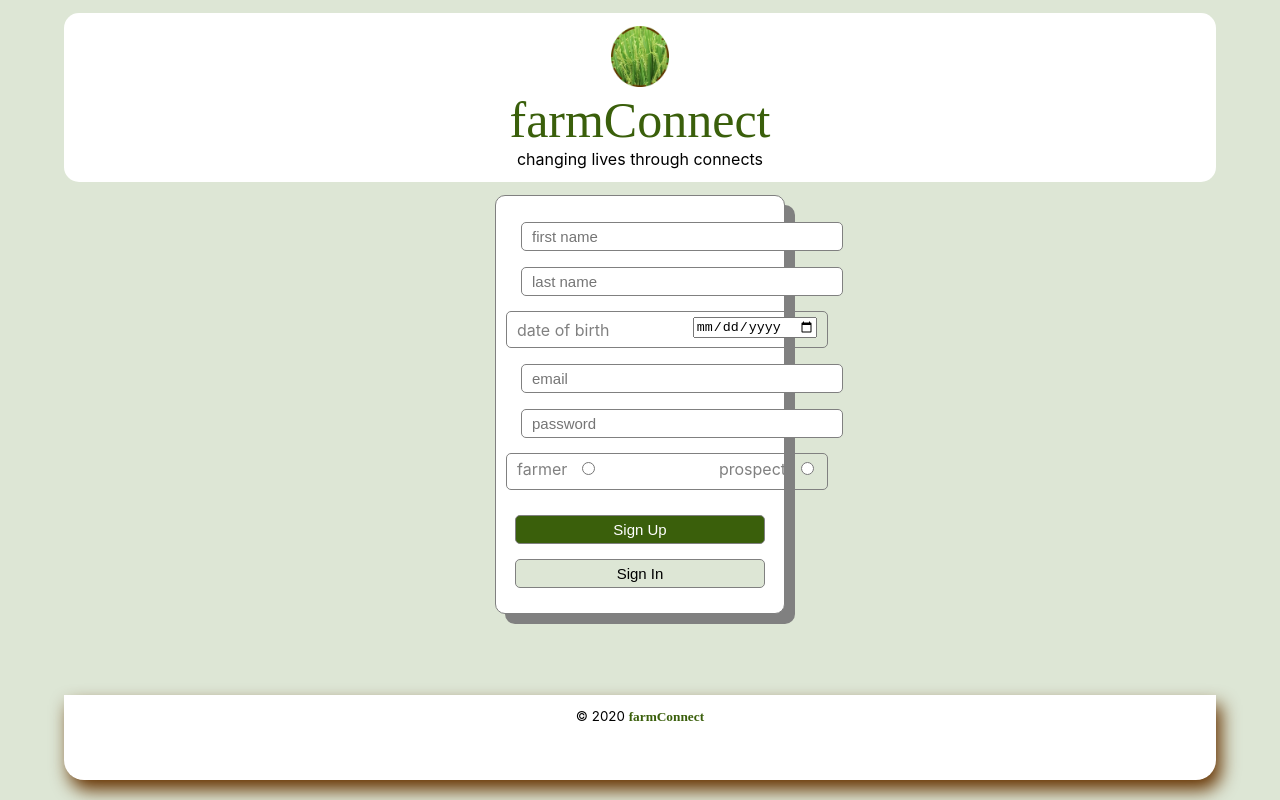
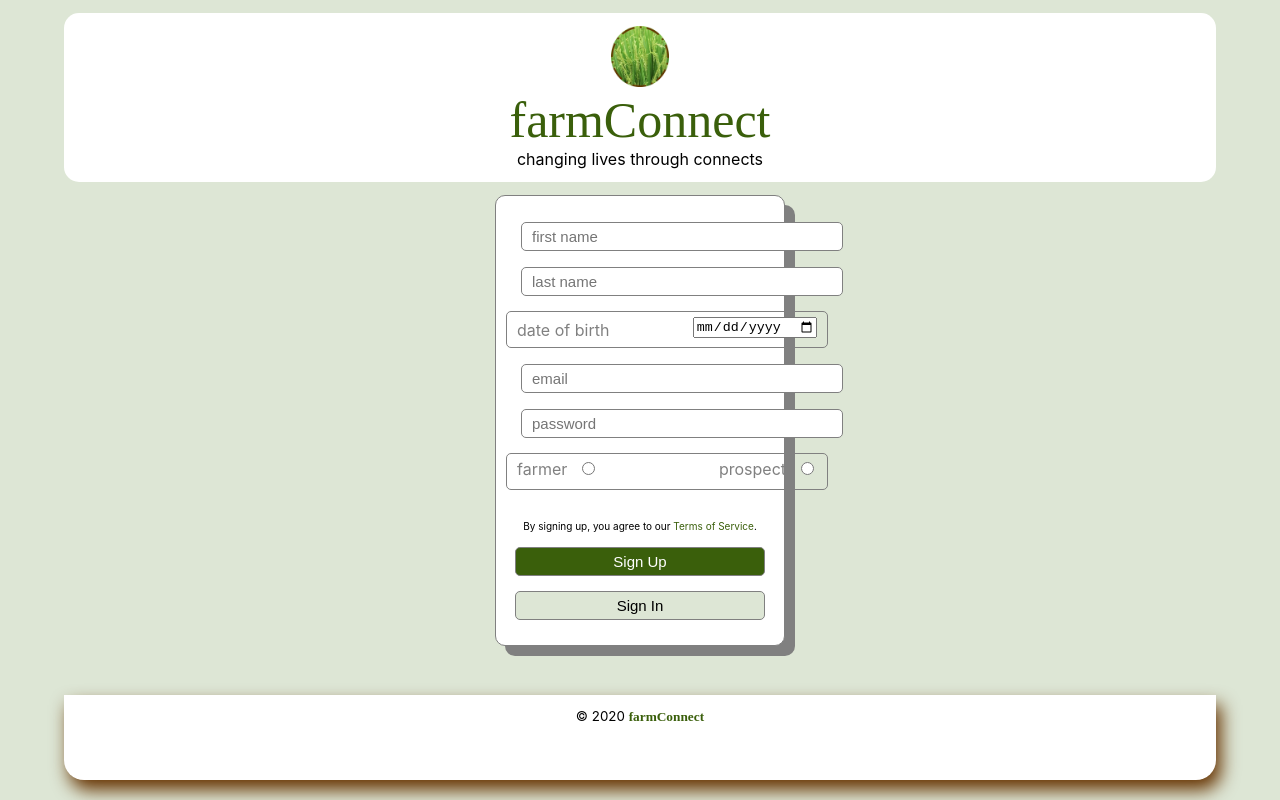
Before and after one commit to coula3/farm-connect, a React (Create React App) app in the folder farm-connect-frontend/: page /signup in a window 1280 px wide. Built offline with nearby package versions, Linux system fonts and the light colour scheme.

Commit message:
add 'Terms of Service' on SignUp

```diff
--- a/farm-connect-frontend/src/containers/SignUp/SignUp.css
+++ b/farm-connect-frontend/src/containers/SignUp/SignUp.css
@@ -82,3 +82,13 @@
 #sign_up_button {
     margin-top: 5px;
 }
+
+#service_terms_p {
+    padding-top: 10px;
+    font-size: 10px;
+}
+
+#service_terms_link {
+    text-decoration: none;
+    color: #3a5f0b;
+}
--- a/farm-connect-frontend/src/containers/SignUp/SignUp.js
+++ b/farm-connect-frontend/src/containers/SignUp/SignUp.js
@@ -1,5 +1,6 @@
 import React, { Component } from 'react';
 import { connect } from 'react-redux';
+import { Link } from 'react-router-dom';
 import { signUpUser } from '../../actions/userActions';
 import { clearErrorMessages } from '../../actions/errorActions';
 import * as messages from '../../utils/errorsUtils/userErrors';
@@ -78,6 +79,7 @@ class SignUp extends Component {
                         <p id="type_error_p">{messages.typeError(this.props.errorMessages)}</p>
                     </div>
 
+                    <p id="service_terms_p">By signing up, you agree to our <Link id="service_terms_link" to="/terms-of-service">Terms of Service</Link>.</p>
                     <button id="sign_up_button" className="sign_up_button">Sign Up</button>
                 </form>
                 <button className="sign_in_button" onClick={this.handleSwitchToSignIn}>Sign In</button>
```
